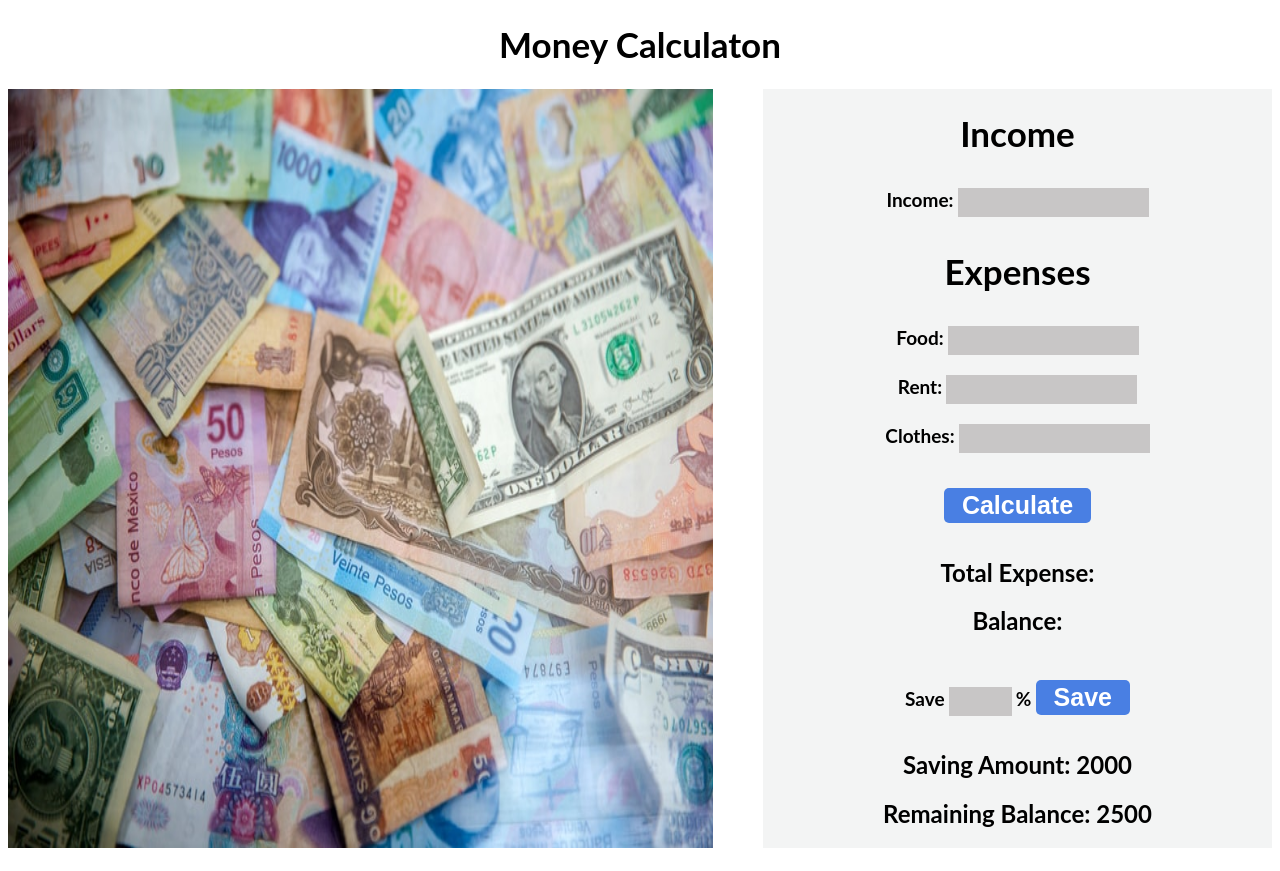
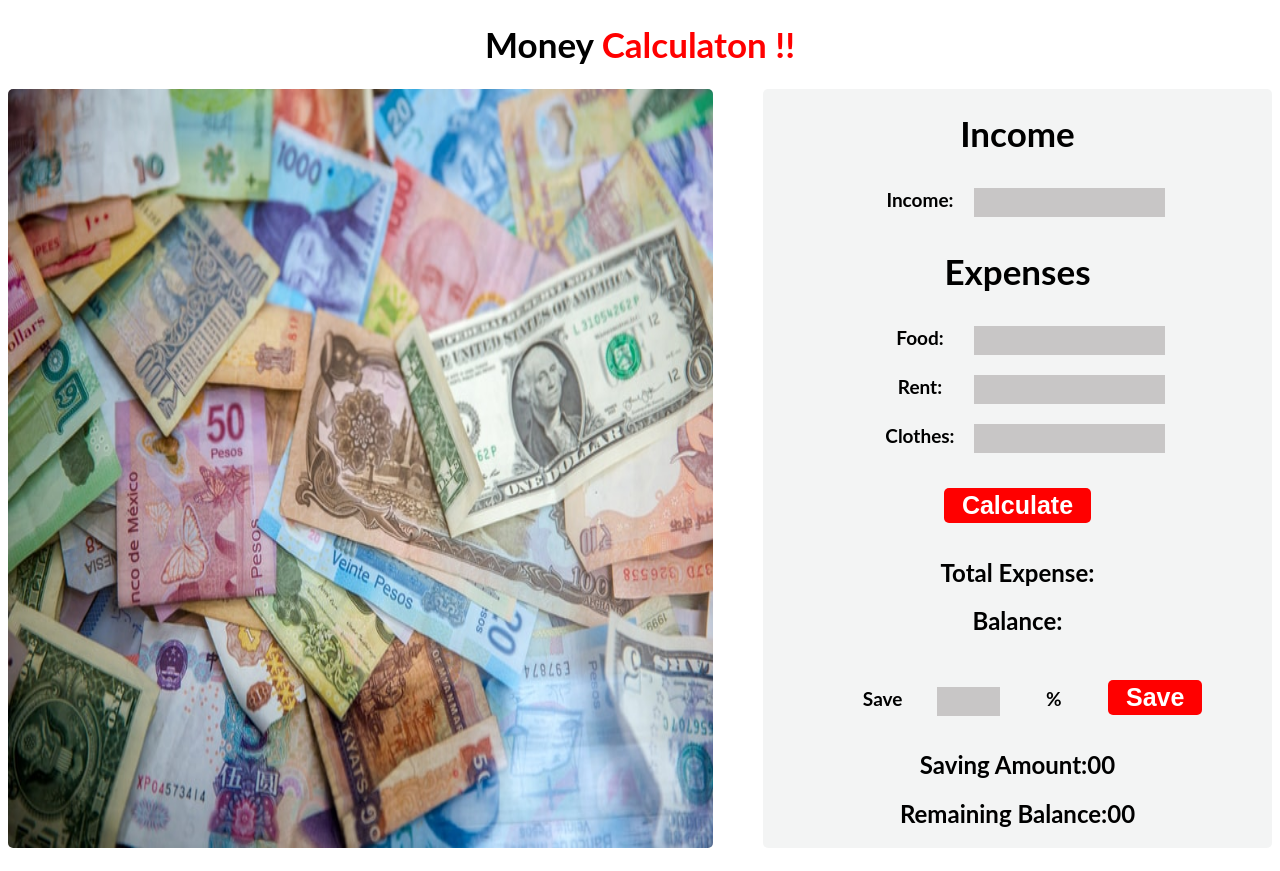
Before and after one commit to MDRahul47/Money-assign-5, a plain HTML site: page index.html in a window 1280 px wide. Drawn offline with Linux system fonts and the light colour scheme.

Commit message:
java id call

```diff
--- a/index.html
+++ b/index.html
@@ -5,42 +5,52 @@
     <meta charset="UTF-8">
     <meta http-equiv="X-UA-Compatible" content="IE=edge">
     <meta name="viewport" content="width=device-width, initial-scale=1.0">
-    <title>Document</title>
+    <title>Money Saver</title>
+    <!-- css add --------------- -->
     <link rel="stylesheet" href="style.css">
+    <!-- google font---------------- -->
     <link rel="preconnect" href="https://fonts.googleapis.com">
+
 </head>
 
 <body>
     <main>
-        <h1>Money Calculaton</h1>
+        <h1>Money <label>Calculaton !!</label> </h1>
         <div class="conatainer">
 
+            <!-- img div-------------- -->
             <div class="pic">
                 <img src="./photo-1580519542036-c47de6196ba5.jfif" alt="">
             </div>
+
+            <!-- form div---- -->
             <div class="form-text">
                 <form action="">
                     <h1>Income</h1>
-                    <span>Income:</span> <input type="text">
+                    <span>Income:</span> <input id="Income" type="text">
                     <div class="expenses">
                         <h1>Expenses</h1>
-                        <span>Food:</span> <input type="text"><br>
-                        <span>Rent:</span> <input type="text"><br>
-                        <span>Clothes:</span> <input type="text">
+                        <span>Food:</span> <input id="Food" type="text"><br>
+                        <span>Rent:</span> <input id="Rent" type="text"><br>
+                        <span>Clothes:</span> <input id="Clothes" type="text">
                     </div>
-                    <button>Calculate</button> <br>
-                    <h2>Total Expense:</h2>
-                    <h2>Balance:</h2>
-                    <span>Save</span> <input type="text" id="pin" name="pin" maxlength="4" size="4"> <span>%</span>
-                    <button>Save</button> <br>
-                    <h2>Saving Amount: 2000</h2>
-                    <h2>Remaining Balance: 2500</h2>
+
+                    <button href="#" id="Calculate-btn">Calculate</button> <br>
+                    <h2 id="Total Expense">Total Expense:</h2>
+                    <h2 id="Balance">Balance:</h2>
+                    <span>Save</span> <input type="text" id="save-input" name="pin" maxlength="4" size="4">
+                    <span>%</span>
+                    <button id="save-btn">Save</button> <br>
+                    <h2 id="Saving-Amount">Saving Amount:00</h2>
+                    <h2 id="Remaining-Balance">Remaining Balance:00</h2>
                 </form>
             </div>
 
         </div>
 
     </main>
+
+    <script src="./index.js"></script>
 </body>
 
 </html>
--- /dev/null
+++ b/index.js
@@ -0,0 +1,11 @@
+let income = document.getElementById("Income");
+let Food = document.getElementById("Food");
+let Rent = document.getElementById("Rent");
+let Clothes = document.getElementById("Clothes");
+let BTNcalculate = document.getElementById("Calculate-btn");
+let TotalExpense = document.getElementById("Total Expense");
+let Balance = document.getElementById("Balance");
+let saveInput = document.getElementById("save-input");
+let BTNsave = document.getElementById("save-btn");
+let SavingAmount = document.getElementById("Saving-Amount");
+let RemainingBalance = document.getElementById("Remaining-Balance");
--- a/style.css
+++ b/style.css
@@ -1,5 +1,7 @@
+
+/*---------------- button and hover--------------- */
 button{
-    background-color: rgba(35, 101, 224, 0.815);
+    background-color: red;
     padding: 3px 18px;
     color: white;
     font-weight: 700;
@@ -10,30 +12,40 @@ button{
     margin-bottom: 15px;
     transition: all 0.3s linear;
 }
-
 button:hover{
     color: black;
-    background-color: rgb(79, 233, 233);
+    background-color: rgba(255, 0, 0, 0.418);
 }
 
+/* ------------top title Money Calculaton-------------- */
 h1{
     text-align: center;
     font-size: 35px;
     font-weight: 700;
     font-family: 'Lato', sans-serif;
 }
+
+label{
+    color:red ;
+}
+/*----------------------- img size -------------------- */
 img{
     Width: 705px;
     Height: 759px;
+    border-radius: 5px;
 }
 
+/* -------------------form size --------------------- */
 .form-text{
     background: #d7d9da4d;
     text-align: center;
     Height: 759px;
     width: auto;
+    border-radius: 5px;
 
 }
+
+/*--------- main div -------------------------- */
 .conatainer{
     display: grid;
     grid-template-columns: repeat(2, 1fr);
@@ -47,6 +59,8 @@ img{
 span{
     font-weight: 700;
     font-size: 19px;
+    display: inline-block;
+    width: 100px;
 }
 
 input{
```
